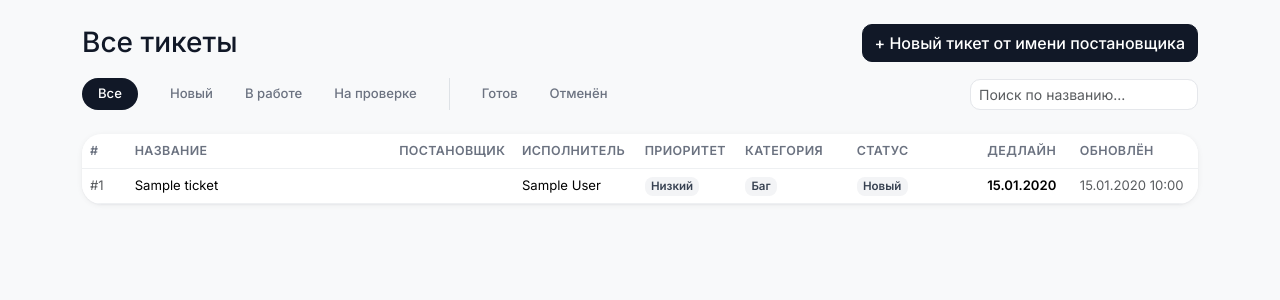
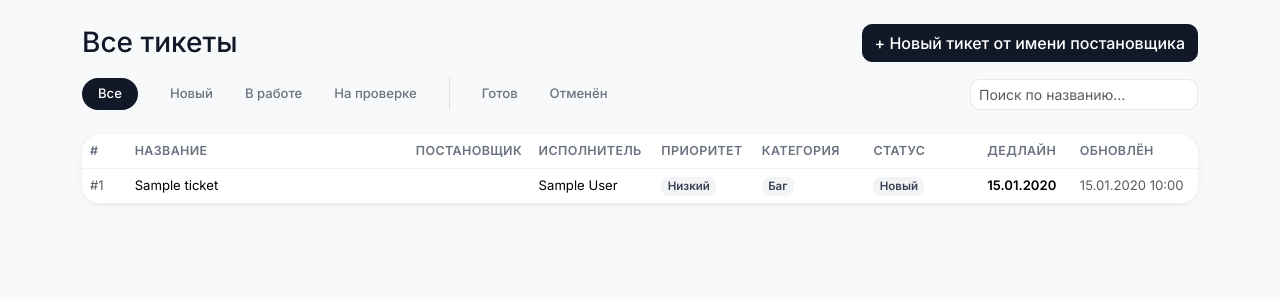
Before and after one commit to Almaziko/gemticket, a Flask app: page /admin/ in a window 1280 px wide. Shown: the part 56-356 px from the top of the page. Run offline with Flask 3, Linux system fonts and the light colour scheme; the visitor is signed in with stand-in values (Sample User, id 1); data comes from the database, SQL or seed files in the repository; tables that the repository leaves empty hold one stand-in row (values such as "Sample post"); data that the repository does not hold is empty; parts of the project's set-up code (start-up, migrations or seed data) failed here and were passed over.

Commit message:
Сузить колонку "Статус", отдать место колонке "Название"
Замерил фактически необходимую ширину под самое длинное название статуса
("На проверке") и сузил колонку до этого минимума с небольшим запасом —
дальше сужать нельзя, иначе вернётся обрезание текста (см. предыдущий фикс).
Высвободившееся место отдано колонке "Название".

Co-Authored-By: Claude Sonnet 5 <noreply@anthropic.com>

```diff
--- a/app/templates/admin/dashboard.html
+++ b/app/templates/admin/dashboard.html
@@ -6,12 +6,12 @@
 <table class="table table-hover align-middle mb-0 ticket-table">
     <colgroup>
         <col style="width: 4%">
-        <col style="width: 23.7%">
+        <col style="width: 25.2%">
         <col style="width: 11%">
         <col style="width: 11%">
         <col style="width: 9%">
         <col style="width: 10%">
-        <col style="width: 11.7%">
+        <col style="width: 10.2%">
         <col style="width: 8.3%">
         <col style="width: 11.3%">
     </colgroup>
--- a/app/templates/client/tickets_list.html
+++ b/app/templates/client/tickets_list.html
@@ -6,10 +6,10 @@
 <table class="table table-hover align-middle mb-0 ticket-table">
     <colgroup>
         <col style="width: 5%">
-        <col style="width: 35.7%">
+        <col style="width: 37.2%">
         <col style="width: 11%">
         <col style="width: 12%">
-        <col style="width: 11.7%">
+        <col style="width: 10.2%">
         <col style="width: 8.2%">
         <col style="width: 13.3%">
     </colgroup>
```
